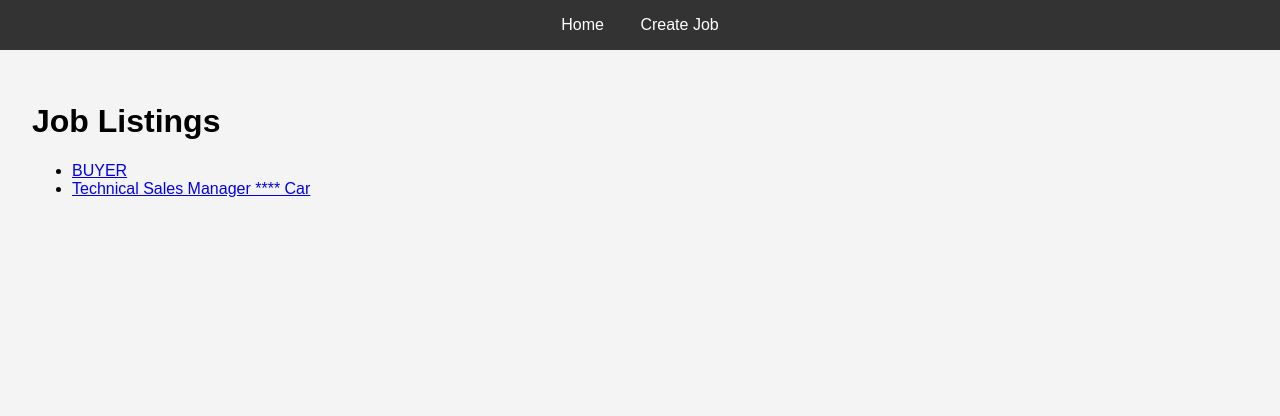
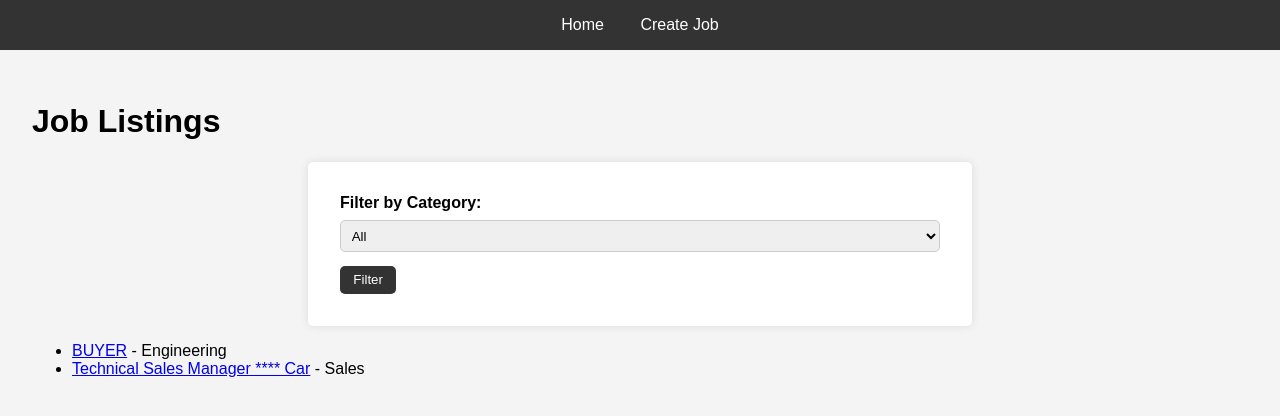
Before and after one commit to trungkien15work/COSC3015_Assignment_3_P2, a Flask app: page / in a window 1280 px wide. Shown: the top 416 px of the page. Run offline with Flask 3, Linux system fonts and the light colour scheme.

Commit message:
update dropbox in create and filter in index

```diff
--- a/app.py
+++ b/app.py
@@ -14,21 +14,22 @@ class Job(db.Model):
 
 @app.route('/')
 def index():
-    jobs = Job.query.all()
-    return render_template('index.html', jobs=jobs)
+    category_filter = request.args.get('category')
+    if category_filter:
+        jobs = Job.query.filter_by(category=category_filter).all()
+    else:
+        jobs = Job.query.all()
+    categories = ['Engineering', 'Healthcare Nursing', 'Accounting Finance', 'Sales']
+    return render_template('index.html', jobs=jobs, categories=categories, selected_category=category_filter)
 
 @app.route('/job/<int:job_id>')
 def job_detail(job_id):
     job = Job.query.get_or_404(job_id)
     return render_template('job_detail.html', job=job)
 
-@app.route('/category/<string:category>')
-def category(category):
-    jobs = Job.query.filter_by(category=category).all()
-    return render_template('categories.html', jobs=jobs, category=category)
-
 @app.route('/create', methods=['GET', 'POST'])
 def create_job():
+    categories = ['Engineering', 'Healthcare Nursing', 'Accounting Finance', 'Sales']
     if request.method == 'POST':
         title = request.form['title']
         description = request.form['description']
@@ -40,7 +41,7 @@ def create_job():
         db.session.commit()
 
         return redirect(url_for('index'))
-    return render_template('create_job.html')
+    return render_template('create_job.html', categories=categories)
 
 if __name__ == '__main__':
     with app.app_context():
--- a/templates/base.html
+++ b/templates/base.html
@@ -50,7 +50,8 @@
         }
 
         input[type="text"],
-        textarea {
+        textarea,
+        select {
             width: 100%;
             padding: 0.5em;
             margin-bottom: 1em;
--- a/templates/create_job.html
+++ b/templates/create_job.html
@@ -7,7 +7,11 @@
     <label for="description">Description:</label>
     <textarea id="description" name="description" required></textarea><br>
     <label for="category">Category:</label>
-    <input type="text" id="category" name="category" required><br>
+    <select id="category" name="category" required>
+        {% for category in categories %}
+        <option value="{{ category }}">{{ category }}</option>
+        {% endfor %}
+    </select><br>
     <label for="salary">Salary:</label>
     <input type="text" id="salary" name="salary"><br>
     <button type="submit">Create</button>
--- a/templates/index.html
+++ b/templates/index.html
@@ -1,9 +1,21 @@
 {% extends 'base.html' %}
 {% block content %}
 <h1>Job Listings</h1>
+
+<form method="GET" action="{{ url_for('index') }}">
+    <label for="category">Filter by Category:</label>
+    <select id="category" name="category">
+        <option value="">All</option>
+        {% for category in categories %}
+        <option value="{{ category }}" {% if category==selected_category %}selected{% endif %}>{{ category }}</option>
+        {% endfor %}
+    </select>
+    <button type="submit">Filter</button>
+</form>
+
 <ul>
     {% for job in jobs %}
-    <li><a href="{{ url_for('job_detail', job_id=job.id) }}">{{ job.title }}</a></li>
+    <li><a href="{{ url_for('job_detail', job_id=job.id) }}">{{ job.title }}</a> - {{ job.category }}</li>
     {% endfor %}
 </ul>
 {% endblock %}
```
Also changed, not shown: templates/categories.html (deleted, +0 -9 lines), instance/jobs.db.
